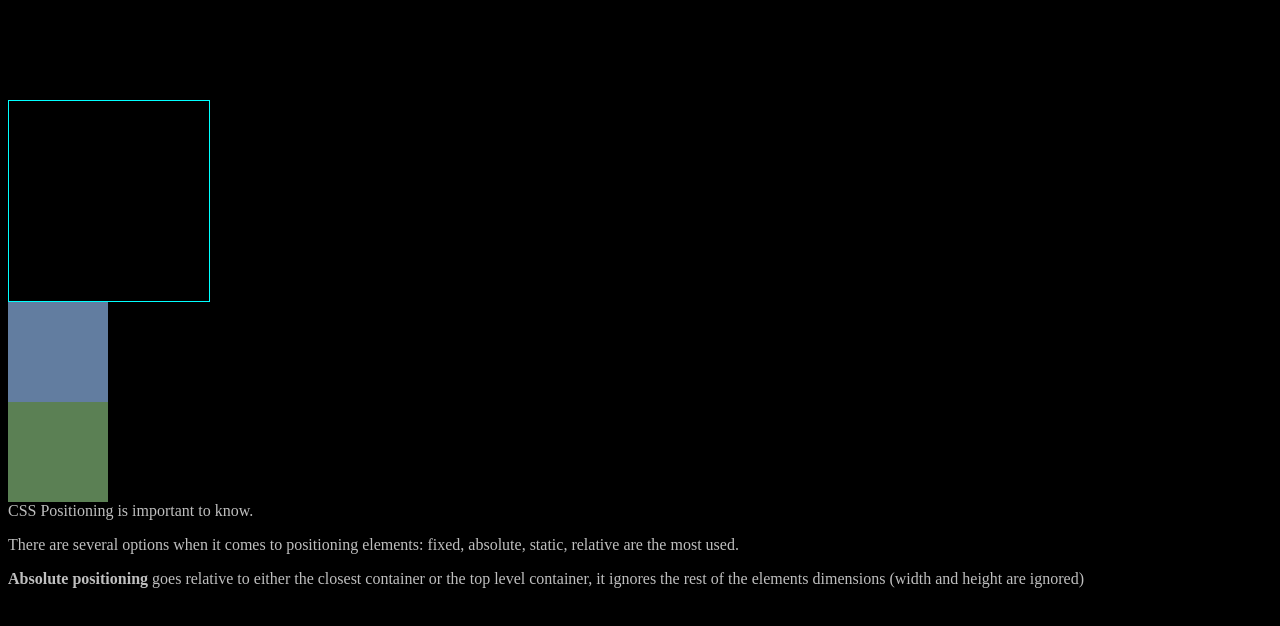
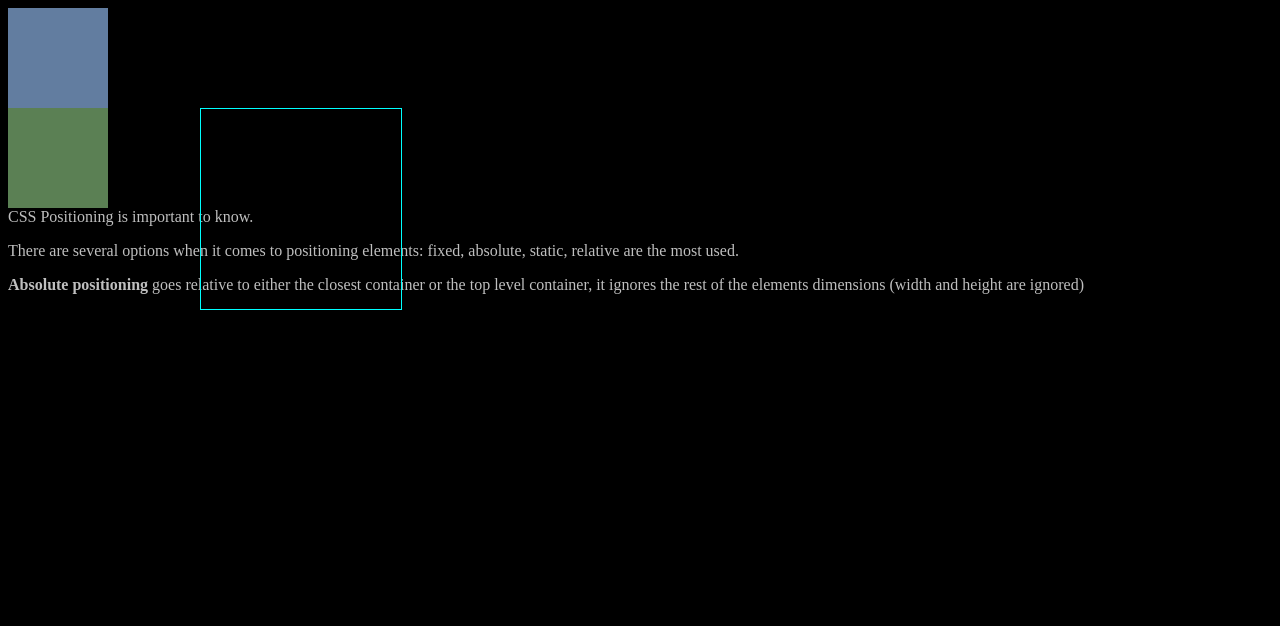
Before and after one commit to aescobedo/css-sandbox, a plain HTML site: page absolute.html in a window 1280 px wide. Drawn offline with Linux system fonts and the light colour scheme.

Commit message:
absolute layout demo changes

```diff
--- a/css/absolute.css
+++ b/css/absolute.css
@@ -9,6 +9,6 @@
     height: 200px;
     width: 200px;
     margin-top: 100px;
-/*    position: absolute;*/
-    left: 500px;
+    position: absolute;
+    left: 200px;
 }
```
Also changed, not shown: index.html (+1 -0 lines).
